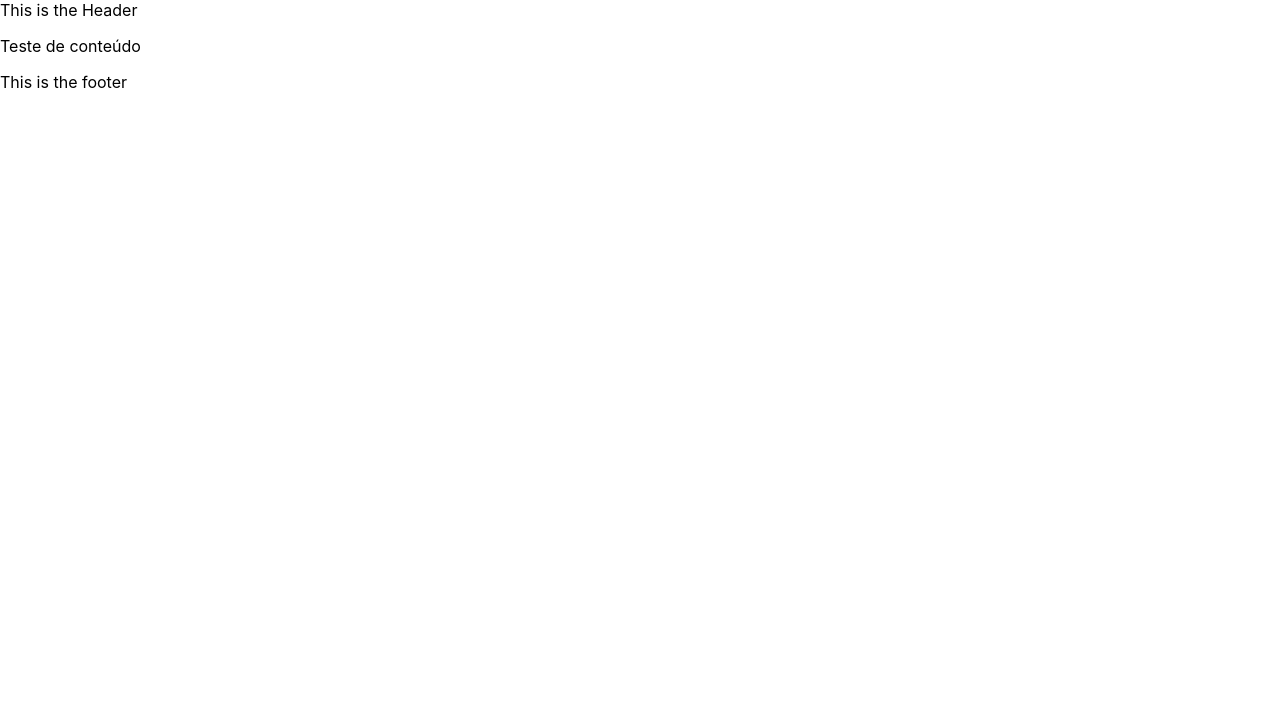
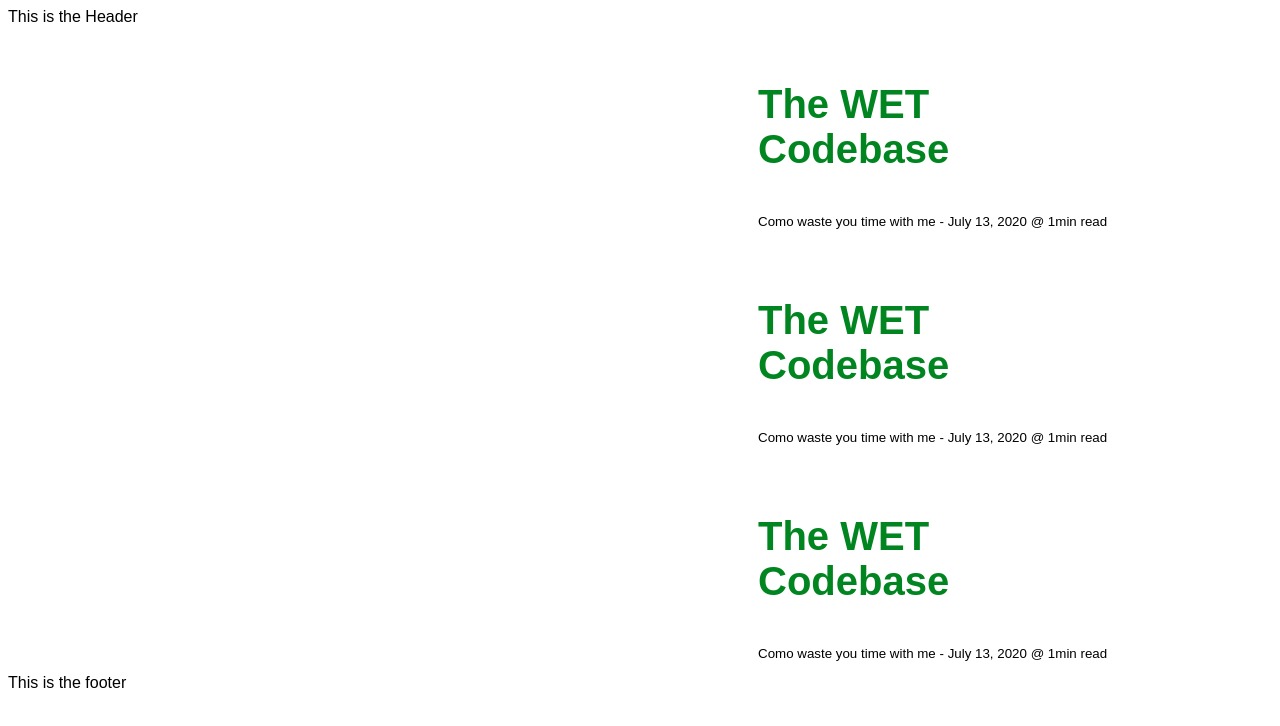
Before and after one commit to RafaelKC/blog, a Next.js app: page / in a window 1280 px wide. Shown: the top 726 px of the page. Built offline with nearby package versions, Linux system fonts and the light colour scheme.

Commit message:
Adicionado o Postcard

```diff
--- a/package.json
+++ b/package.json
@@ -10,6 +10,7 @@
   "dependencies": {
     "next": "10.0.7",
     "react": "17.0.1",
-    "react-dom": "17.0.1"
+    "react-dom": "17.0.1",
+    "styled-components": "^5.2.1"
   }
 }
--- a/pages/_app.js
+++ b/pages/_app.js
@@ -1,7 +1,20 @@
-import '../styles/globals.css'
+import App from 'next/app';
+import { ThemeProvider } from 'styled-components';
 
-function MyApp({ Component, pageProps }) {
-  return <Component {...pageProps} />
+const theme = {
+  colors: {
+    primary: '#008520',
+  },
+  spacing: [0, 4, 8, 12, 16, 20]
+};
+
+export default class MyApp extends App {
+  render() {
+    const { Component, pageProps } = this.props
+    return (
+      <ThemeProvider theme={theme}>
+        <Component {...pageProps} />
+      </ThemeProvider>
+    )
+  }
 }
-
-export default MyApp
--- a/pages/index.js
+++ b/pages/index.js
@@ -1,21 +1,54 @@
+import styled, {createGlobalStyle} from 'styled-components';
+import React from 'react';
+import Link from 'next/link'
+
 import Head from '../scr/infra/componentes/Head/index.js';
-import styles from '../styles/Home.module.css'
 import Header from '../scr/patterns/Header/index.js';
 import Footer from '../scr/patterns/Footer/index.js';
 import Typography from '../scr/components/fundation/Typography/index.js'
+import PostCard from '../scr/patterns/PostCard/index';
+
 
 export default function Home() {
   return (
     <div>
+        <GlobalStyled />
         <Head title="Home - Blog RafaelKC" />
         <Header />
       <main>
-        <Typography>
-            Teste de conteúdo
-        </Typography>
+          <PostCard
+            href="http://localhost:3000/"
+            rel="bookmark"
+            small="July 13, 2020 @ 1min read"
+            p="Como waste you time with me">
+              The WET Codebase
+            </PostCard>
+
+            <PostCard
+            href="http://localhost:3000/"
+            rel="bookmark"
+            small="July 13, 2020 @ 1min read"
+            p="Como waste you time with me">
+              The WET Codebase
+            </PostCard>
+
+            <PostCard
+            href="http://localhost:3000/"
+            rel="bookmark"
+            small="July 13, 2020 @ 1min read"
+            p="Como waste you time with me">
+              The WET Codebase
+            </PostCard>
       </main>
 
       <Footer />
     </div>
   )
 }
+
+
+const GlobalStyled = createGlobalStyle`
+* {
+    font-family: sans-serif;
+}
+`;
--- /dev/null
+++ b/scr/patterns/PostCard/index.js
@@ -0,0 +1,53 @@
+import React from 'react';
+import styled from 'styled-components';
+import Link from 'next/link'
+import Head from 'next/head';
+import PropTypes from 'prop-types';
+
+
+function PostCard({href, rel, small, p, children }) {
+    return (
+        <PostCardWrapper>
+            <header>
+                <Title><Link rel={rel} href={href}>
+                    <a>
+                    {children}
+                    </a>
+                </Link></Title>
+                <small>{p} - {small}</small>
+            </header>
+        </PostCardWrapper>
+    );
+}
+
+Head.propTypes = {
+    children: PropTypes.node,
+}
+
+export default PostCard;
+
+const PostCardWrapper = styled.article`
+    padding: ${({ theme }) => theme.spacing[3]}px;
+    padding-left: 750px;
+    padding-right: 160px;
+    padding-top: 16px;
+    padding-button: 160px;
+`;
+
+const fontSize = 40;
+
+const Title = styled.h3`
+
+    font-size: ${fontSize}px;
+
+    a {
+        color: inherit;
+        text-decoration: none;
+        color: ${({ theme }) => {
+            return theme.colors.primary;
+        }};
+        &:hover {
+            color: #255000
+        }
+    }
+    `;
```
Also changed, not shown: 1 other file (tests, documents, lock files or other folders).
